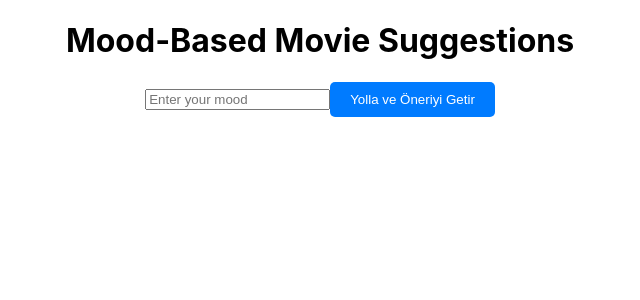
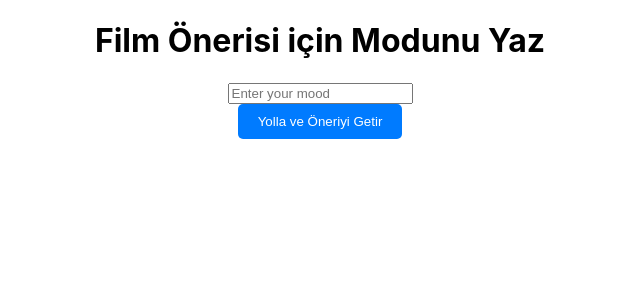
Before and after one commit to jariwarlord/mood-movie-suggestions, a React (Create React App) app: page / in a window 1280 px wide. Shown: the top 300 px of the page, without its empty margins (320-960 px from the left). Built offline with nearby package versions, Linux system fonts and the light colour scheme.

Commit message:
prompt satırı çözüldü

```diff
--- a/src/App.js
+++ b/src/App.js
@@ -16,13 +16,13 @@ const App = () => {
 
   return (
     <div className="App">
-      <h1>Mood-Based Movie Suggestions</h1>
+      <h1>Film Önerisi için Modunu Yaz</h1>
       <input
         type="text"
         placeholder="Enter your mood"
         value={mood}
         onChange={handleInputChange} // Mood inputu değişimini takip ediyoruz
-      />
+      /> <br></br>
       <button onClick={handleSubmit}>
         Yolla ve Öneriyi Getir
       </button>
```
